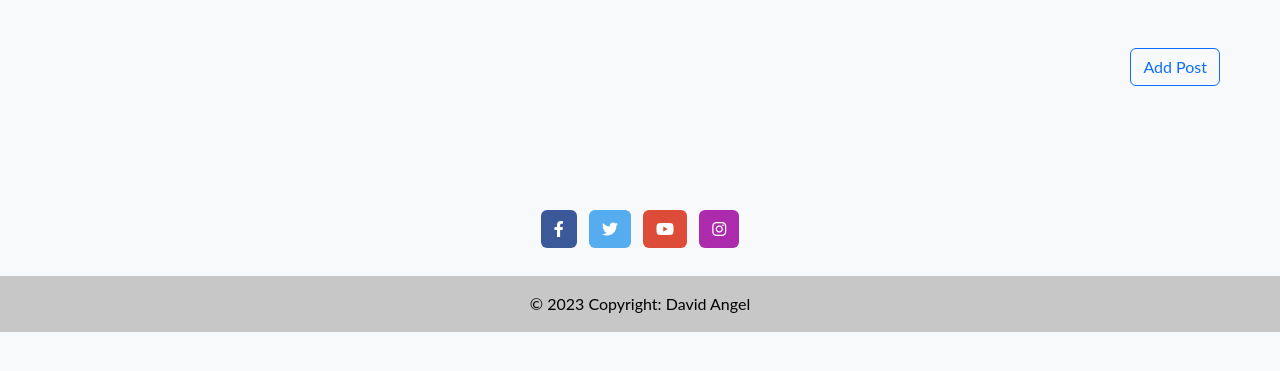
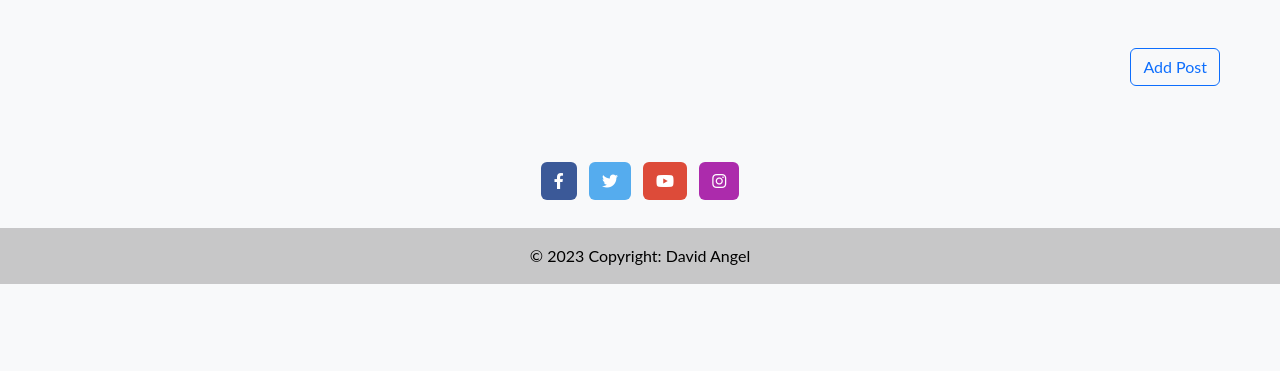
Before and after one commit to julifmontoya/django-blog-temp, a Django app: page /provider/post-list in a window 1280 px wide. Shown: the part 46-417 px from the top of the page. Run offline with Django 4.2, Linux system fonts and the light colour scheme; the visitor is signed in with stand-in values (Sample User, id 1); data that the repository does not hold is empty; some libraries are stand-ins or nearby versions.

Commit message:
CssUpdate

```diff
--- a/base/templates/base/index.html
+++ b/base/templates/base/index.html
@@ -1,9 +1,9 @@
 {% extends 'base/main.html' %}
 {% block content %}
-<div class="add-task">
+<div class="add-task mb-5">
 <a href="{% url 'post-create' %}" class="btn btn-md btn-outline-primary">Add Post</a>
 </div>
-<div class="album py-5 bg-light">
+<div class="album bg-light">
         <div class="row ">
             {% for post in posts %}
             <div class="col-md-4">
--- a/base/templates/base/post_list.html
+++ b/base/templates/base/post_list.html
@@ -1,5 +1,5 @@
 {% extends 'base/main.html' %} {% block content %}
-<div class="album py-5 bg-light">
+<div class="album bg-light">
   <div class="row">
     {% for post in posts %}
     <div class="col-md-4">
```
